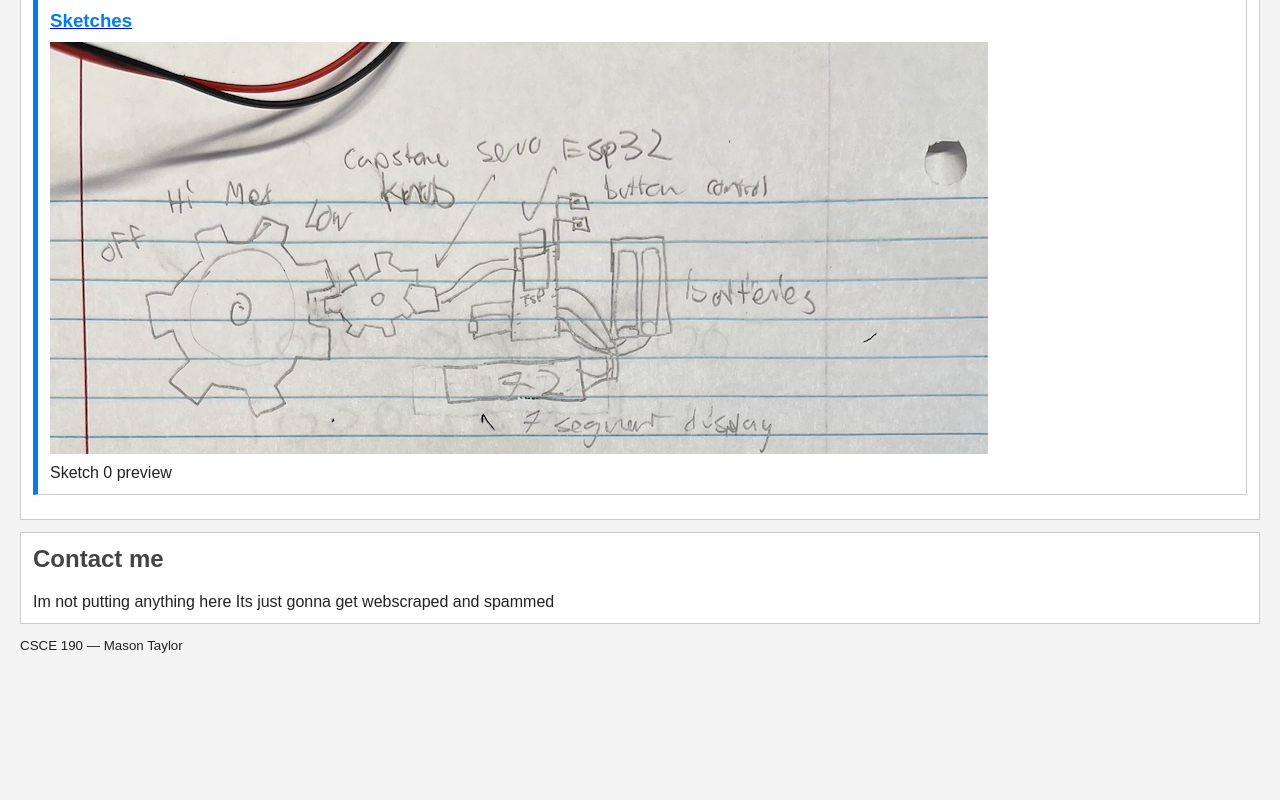
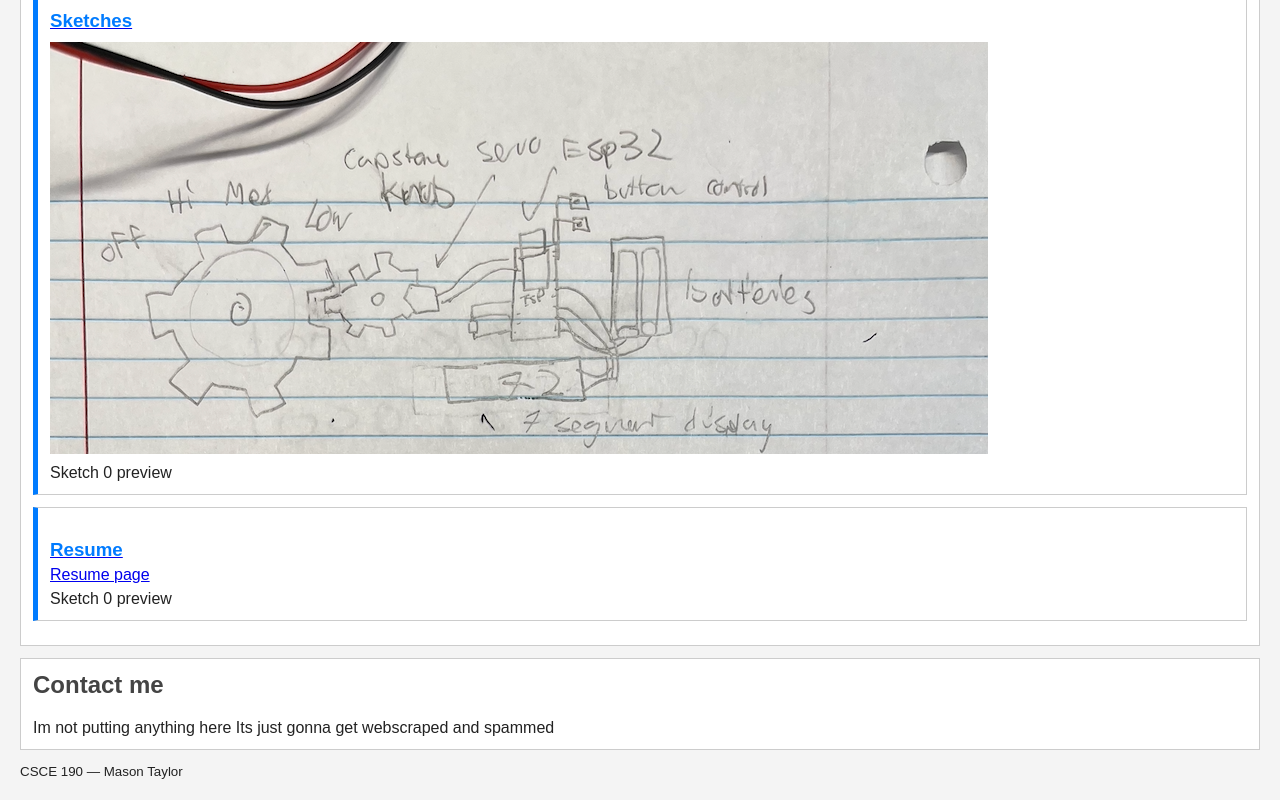
Before and after one commit to PickledLampshade/PickledLampshade.github.io, a plain HTML site: page index.html in a window 1280 px wide. Shown: the part 1228-2028 px from the top of the page. Before the commit the page ends 1902 px from the top, so only its background shows below. Drawn offline with Linux system fonts and the light colour scheme.

Commit message:
Update index.html

```diff
--- a/index.html
+++ b/index.html
@@ -49,6 +49,13 @@
         <p>Sketch 0 preview</p>
       </section>
 
+      <section class="project">
+        <a href="Files/Resume.pdf"><h3>Resume</h3></a>
+        <a href="Files/Resume.html">Resume page</a>
+        <p>Sketch 0 preview</p>
+      </section>
+
+
     </section>
 
     <section class="contact">
```
